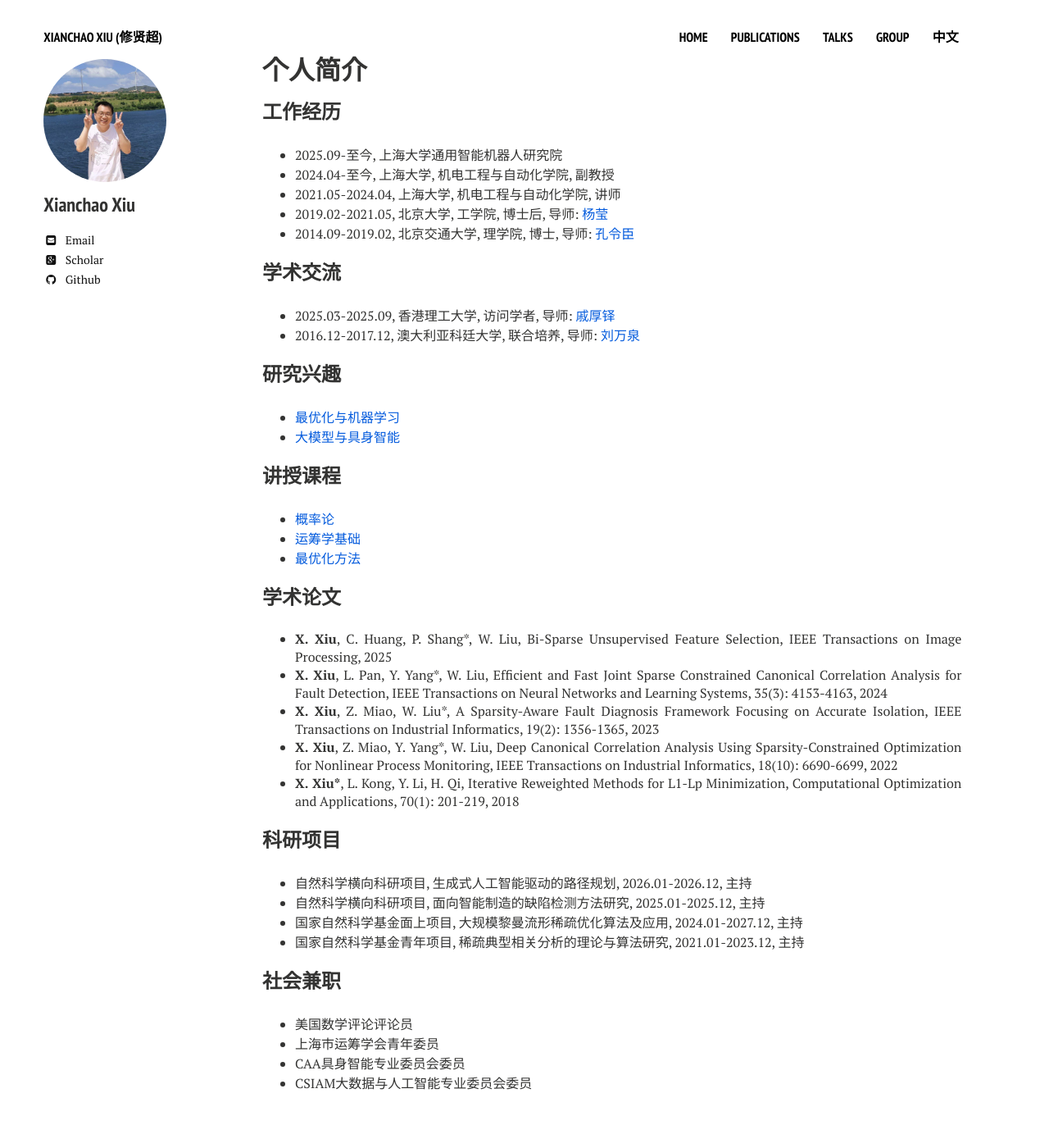
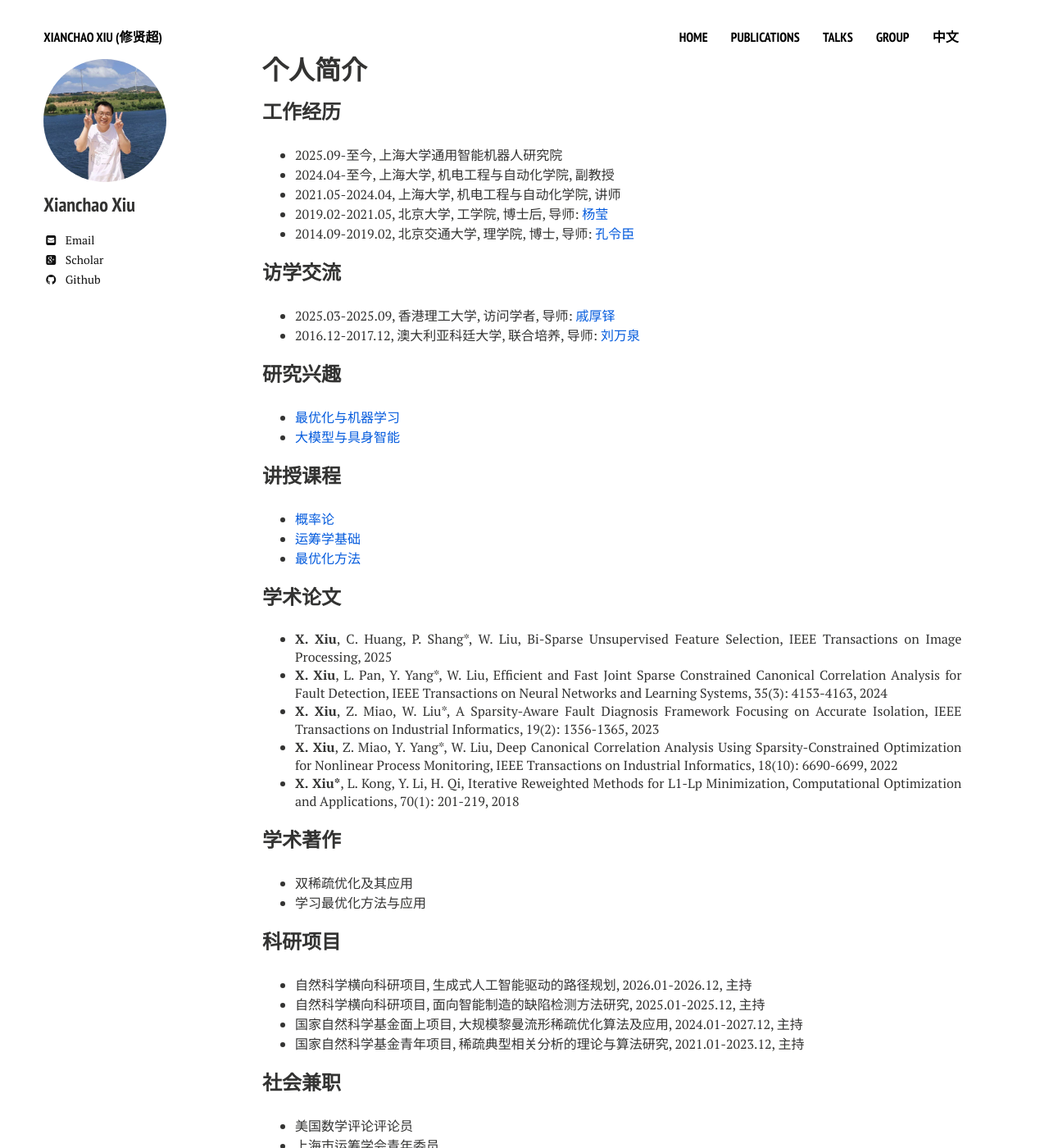
Before and after one commit to xianchaoxiu/xianchaoxiu.github.io, a Jekyll site: the page built from chinese/index.md, in a window 1280 px wide and 1400 px high. Shown: the whole window at 82% size. Built offline with Jekyll 4.4.1, drawn with Linux system fonts in a browser that asks for light colours; nearby versions of some CDN libraries.

Commit message:
Update index.md

```diff
--- a/chinese/index.md
+++ b/chinese/index.md
@@ -15,7 +15,7 @@ share: false
 * 2019.02-2021.05, 北京大学, 工学院, 博士后, 导师: <a href="https://www.coe.pku.edu.cn/teaching/all_time/7262.html" class="textlink" target="_blank">杨莹</a> <br>
 * 2014.09-2019.02, 北京交通大学, 理学院, 博士, 导师: <a href="https://faculty.bjtu.edu.cn/8316/" class="textlink" target="_blank">孔令臣</a> <br>
 
-### 学术交流
+### 访学交流
 * 2025.03-2025.09, 香港理工大学, 访问学者, 导师: <a href="https://www.polyu.edu.hk/ama/people/academic-staff/prof-qi-houduo/" class="textlink" target="_blank">戚厚铎</a> <br>
 * 2016.12-2017.12, 澳大利亚科廷大学, 联合培养, 导师: <a href="https://ise.sysu.edu.cn/teacher/LiuWanquan" class="textlink" target="_blank">刘万泉</a> <br>
 
@@ -35,7 +35,15 @@ share: false
 * <b>X. Xiu</b>, L. Pan, Y. Yang*, W. Liu, Efficient and Fast Joint Sparse Constrained Canonical Correlation Analysis for Fault Detection, IEEE Transactions on Neural Networks and Learning Systems, 35(3): 4153-4163, 2024 <br>
 * <b>X. Xiu</b>, Z. Miao, W. Liu*, A Sparsity-Aware Fault Diagnosis Framework Focusing on Accurate Isolation, IEEE Transactions on Industrial Informatics, 19(2): 1356-1365, 2023 <br>
 * <b>X. Xiu</b>, Z. Miao, Y. Yang*, W. Liu, Deep Canonical Correlation Analysis Using Sparsity-Constrained Optimization for Nonlinear Process Monitoring, IEEE Transactions on Industrial Informatics, 18(10): 6690-6699, 2022 <br>
-* <b>X. Xiu*</b>, L. Kong, Y. Li, H. Qi, Iterative Reweighted Methods for L1-Lp Minimization, Computational Optimization and Applications, 70(1): 201-219, 2018
+* <b>X. Xiu*</b>, L. Kong, Y. Li, H. Qi, Iterative Reweighted Methods for L1-Lp Minimization, Computational Optimization and Applications, 70(1): 201-219, 2018  <br>
+
+
+
+### 学术著作
+
+* 双稀疏优化及其应用
+* 学习最优化方法与应用
+
 
 ### 科研项目
 * 自然科学横向科研项目, 生成式人工智能驱动的路径规划, 2026.01-2026.12, 主持 <br>
```
